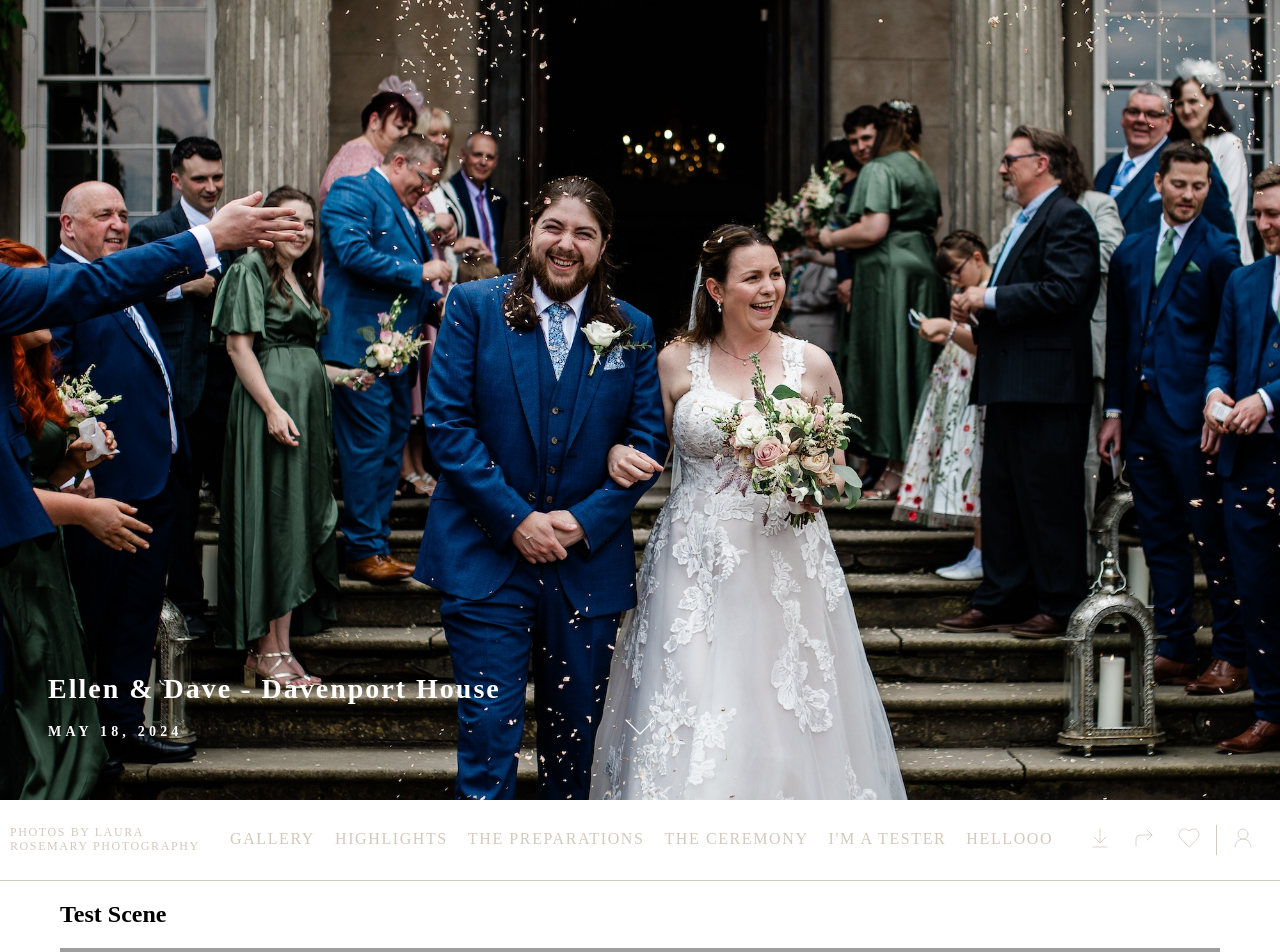
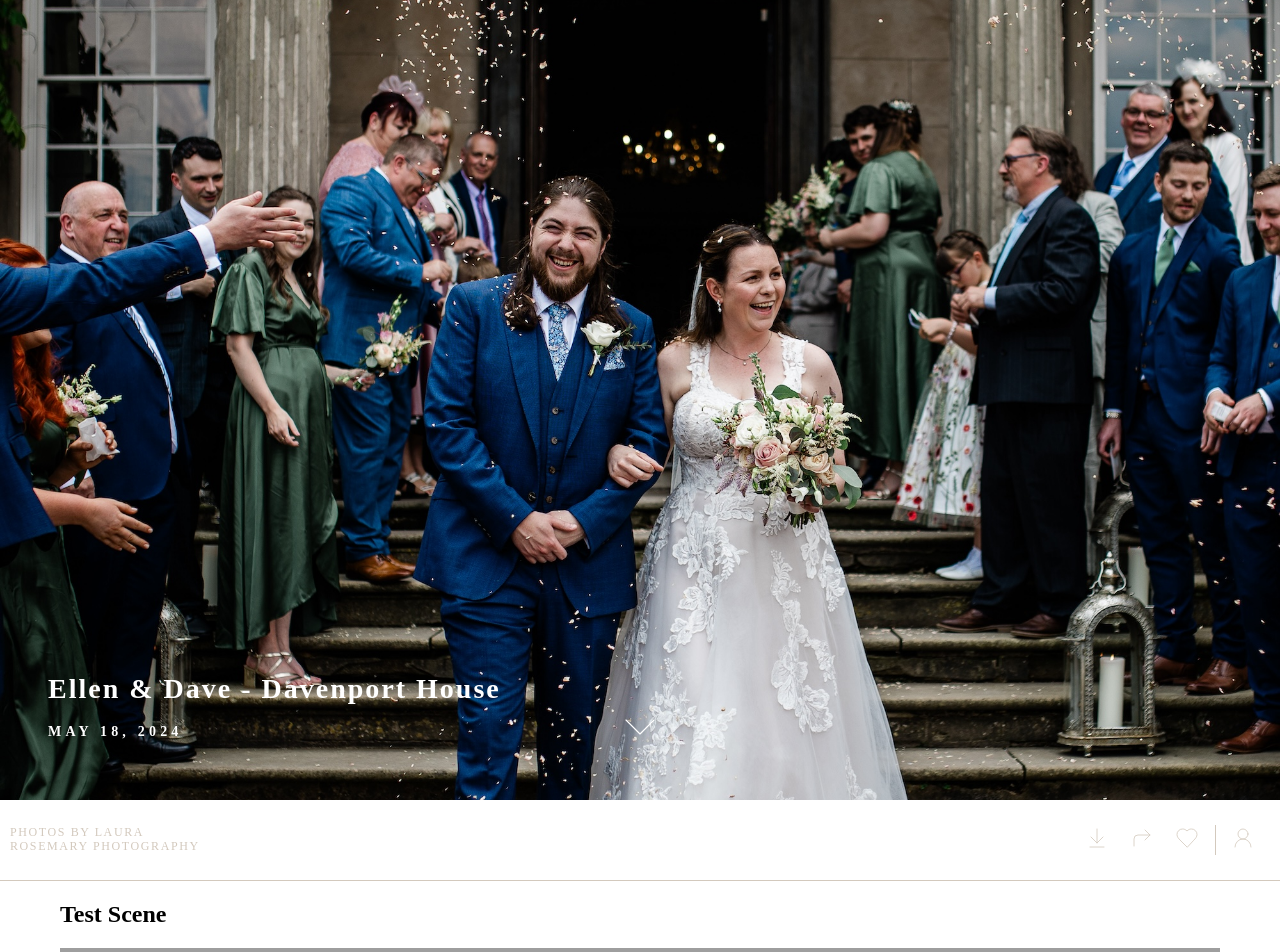
Before and after one commit to ellaroosmarijn/laura-photography, a Next.js app: page / in a window 1280 px wide. Shown: the top 952 px of the page. Built offline with nearby package versions, Linux system fonts and the light colour scheme; grey boxes are pictures that could not be loaded; a web font is replaced by a local one.

Commit message:
feat: add links as an optional header prop

```diff
--- a/app/_components/header/index.tsx
+++ b/app/_components/header/index.tsx
@@ -9,21 +9,15 @@ import { useEffect, useRef, useState } from "react"
 import styles from "./index.module.css"
 
 const cx = classnames.bind(styles)
-const links = [
-  { name: "Gallery", path: "#" },
-  { name: "Highlights", path: "#" },
-  { name: "The Preparations", path: "#" },
-  { name: "The Ceremony", path: "#" },
-  { name: "I'm a tester", path: "#" },
-  { name: "HElloooo", path: "#" },
-  { name: "blahhhhhhhh", path: "#" },
-  { name: "djbkliuhIUBHDUIUH", path: "#" },
-]
+
+type HeaderProps = {
+  links?: { name: string; path: string }[]
+}
 
 const COLUMN_GAP_VALUE = 20
 const ITEMS_PADDING_VALUE = 20
 
-export function Header() {
+export function Header({ links }: HeaderProps) {
   const navRef = useRef<HTMLDivElement>(null)
   const dropdownPortalTargetRef = useRef<HTMLDivElement>(null)
   const dungeonRef = useRef<HTMLDivElement>(null)
@@ -184,7 +178,8 @@ export function Header() {
             } as React.CSSProperties
           }
         >
-          {links.map((link, index) => (
+          {links &&
+            links.map((link, index) => (
               <li className={styles.listItem} key={index}>
                 <Link
                   href={link.path}
```
Lines whose indentation alone changed are shown as unchanged.
